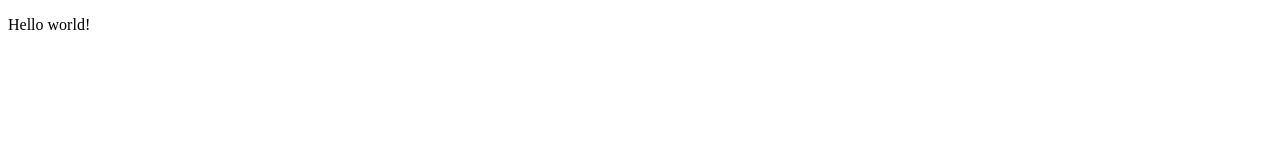
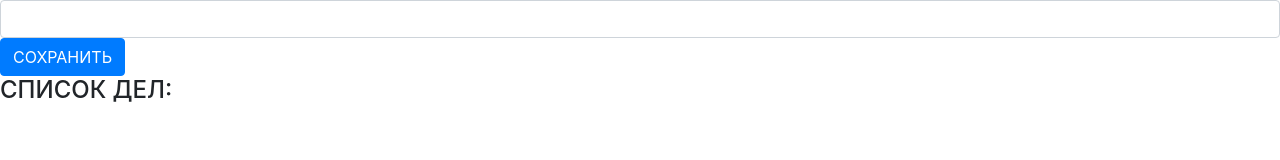
Before and after one commit to hotto-doggo/wviktor93.github.io, a plain HTML site: page index.html in a window 1280 px wide. Drawn offline with nearby package versions, Linux system fonts and the light colour scheme.

Commit message:
Update index.html
ddd

```diff
--- a/index.html
+++ b/index.html
@@ -1,16 +1,36 @@
 <!DOCTYPE html>
 <html lang="en">
+
 <head>
     <meta charset="UTF-8">
     <meta name="viewport" content="width=device-width, initial-scale=1.0">
     <meta http-equiv="X-UA-Compatible" content="ie=edge">
+    <link rel="stylesheet" href="https://stackpath.bootstrapcdn.com/bootstrap/4.4.1/css/bootstrap.min.css"
+        integrity="sha384-Vkoo8x4CGsO3+Hhxv8T/Q5PaXtkKtu6ug5TOeNV6gBiFeWPGFN9MuhOf23Q9Ifjh" crossorigin="anonymous">
     <title>Document</title>
 </head>
+
 <body>
 
 
 
-    <p>Hello world!</p>
+    <div class="todo">
+        <form action="" id="form" class="todo__form">
+            <input type="text" class="todo__input form-control" id="input" aria-describedby="emailHelp">
+            <button type="submit" class="todo__button btn btn-primary" id="button">СОХРАНИТЬ</button>
+        </form>
+        <h2 class="h4">СПИСОК ДЕЛ:</h2>
+        <ul class="todo__list list-group" id="list">
 
+
+
+        </ul>
+
+    </div>
+
+
+
+    <script src="script.js"></script>
 </body>
+
 </html>
```
